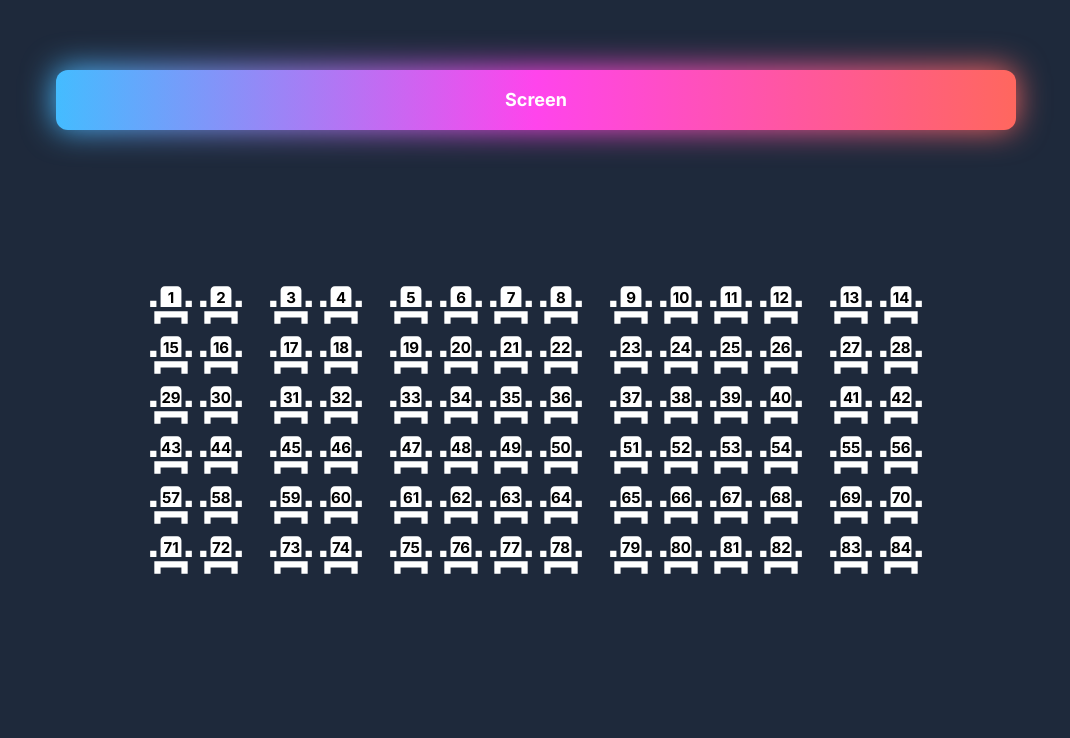
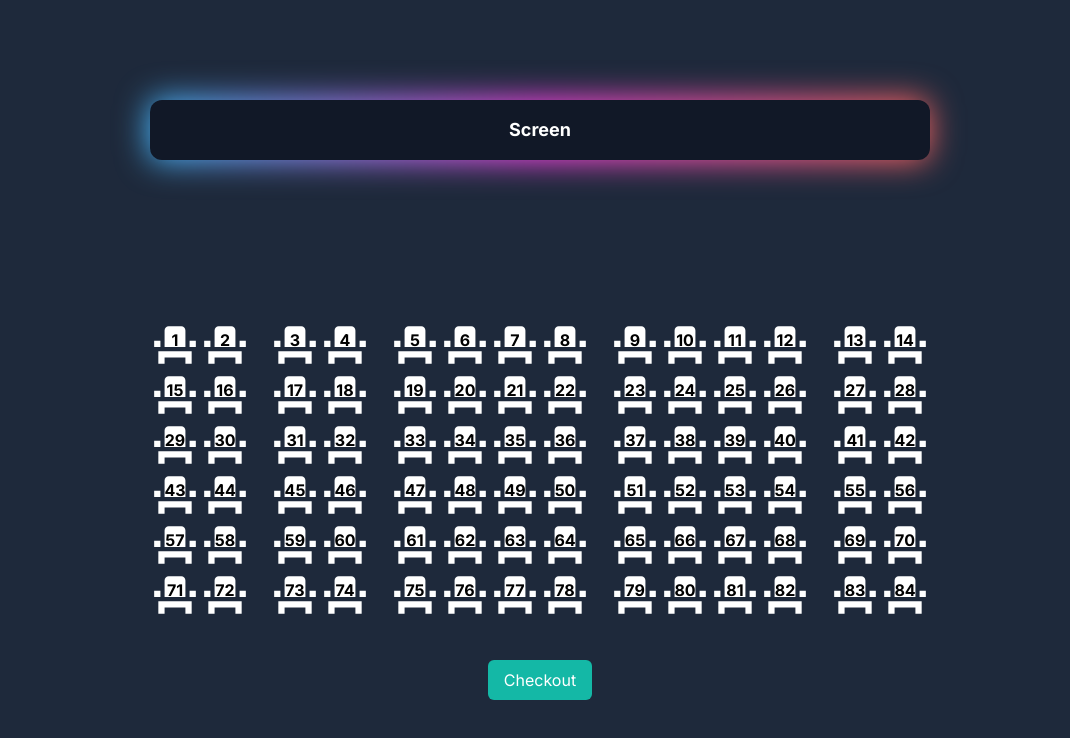
Before and after one commit to Srijan-t0d0/ticket, a Next.js app: page /bookticket in a window 1280 px wide. Shown: the top 738 px of the page, without its empty margins (104-1174 px from the left). Built offline with nearby package versions, Linux system fonts and the light colour scheme.

Commit message:
added seat selection layout

```diff
--- a/app/bookticket/page.tsx
+++ b/app/bookticket/page.tsx
@@ -1,6 +1,7 @@
 "use client";
 import { MdEventSeat } from "react-icons/md";
 import { useEffect, useState } from "react";
+import Link from "next/link";
 
 export default function Page() {
   const rows = [1, 2, 3, 4, 5, 6];
@@ -21,19 +22,17 @@ export default function Page() {
   };
 
   return (
-    <main className="">
-      <div className="h-svh w-svw flex flex-col justify-center items-center ">
-        <div className="relative w-3/4 flex justify-center items-center">
-          <div className="absolute w-full h-full transition-all duration-1000 opacity-100 -inset-px bg-gradient-to-r from-[#44BCFF] via-[#FF44EC] to-[#FF675E] rounded-xl blur-lg"></div>
-          <div className="relative w-full inline-flex items-center justify-center px-8 py-4 text-lg font-bold text-white transition-all duration-200 bg-gradient-to-r from-[#44BCFF] via-[#FF44EC] to-[#FF675E] rounded-xl ">
+    <div className=" p-4 flex flex-col h-screen w-screen justify-center align-middle items-center ps-6">
+      <div className="mb-40 relative w-[780px] flex justify-center  align-middle">
+        <div className="absolute w-[780px] transitiona-all  opacity-100 -inset-px bg-gradient-to-r from-[#44BCFF] via-[#FF44EC] to-[#FF675E] rounded-xl blur-lg"></div>
+        <div className="relative w-[780px] flex items-center justify-center px-8 py-4 text-lg font-bold text-white transition-all duration-200 bg-gray-900 font-pj rounded-xl ">
           Screen
         </div>
       </div>
 
-        <div className="scale-50 flex flex-col ">
       {rows.map((r) => (
-            <div className="flex gap-10" key={`row-${r}`}>
-              <div className="flex">
+        <div className="flex gap-5 " key={`row-${r}`}>
+          <div className="inline-flex">
             <Seat
               handleClick={handleClick}
               selected={selectedSeat.includes((r - 1) * 14 + 1)}
@@ -45,7 +44,7 @@ export default function Page() {
               number={(r - 1) * 14 + 2}
             />
           </div>
-              <div className="flex">
+          <div className="inline-flex">
             <Seat
               handleClick={handleClick}
               selected={selectedSeat.includes((r - 1) * 14 + 3)}
@@ -57,7 +56,7 @@ export default function Page() {
               number={(r - 1) * 14 + 4}
             />
           </div>
-              <div className="flex">
+          <div className="inline-flex">
             <Seat
               handleClick={handleClick}
               selected={selectedSeat.includes((r - 1) * 14 + 5)}
@@ -115,9 +114,16 @@ export default function Page() {
           </div>
         </div>
       ))}
+      <Link
+        className="w-fit mt-10 bg-teal-500 px-4 py-2  rounded-md"
+        href={{
+          pathname: "/checkout",
+          query: { seats: selectedSeat.join(",") },
+        }}
+      >
+        Checkout
+      </Link>
     </div>
-      </div>
-    </main>
   );
 }
 
@@ -130,20 +136,20 @@ interface SeatProps {
 const Seat = ({ number, handleClick, selected }: SeatProps) => {
   return (
     <div
-      className="relative w-[100px] h-[100px] hover:cursor-pointer"
+      className="relative  hover:cursor-pointer"
       onClick={() => handleClick(number)}
     >
       <MdEventSeat
-        size={100}
+        size={50}
         fill={selected ? "#8888FF" : "#ffffff"} //
       />
 
       <div
         className="absolute"
-        style={{ top: "50%", left: "50%", transform: "translate(-50%, -90%)" }}
+        style={{ top: "50%", left: "50%", transform: "translate(-50%, -70%)" }}
       >
         <span
-          className={`font-bold text-3xl ${
+          className={`font-bold text-[1rem] ${
             !selected ? "text-black" : "text-white"
           }`}
         >
```
Lines whose indentation alone changed are shown as unchanged.
